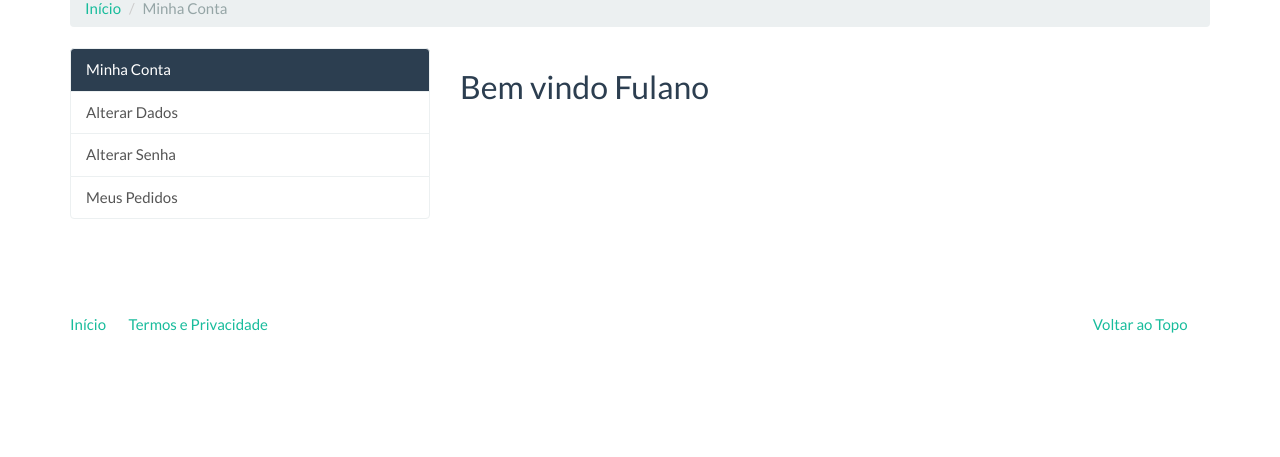
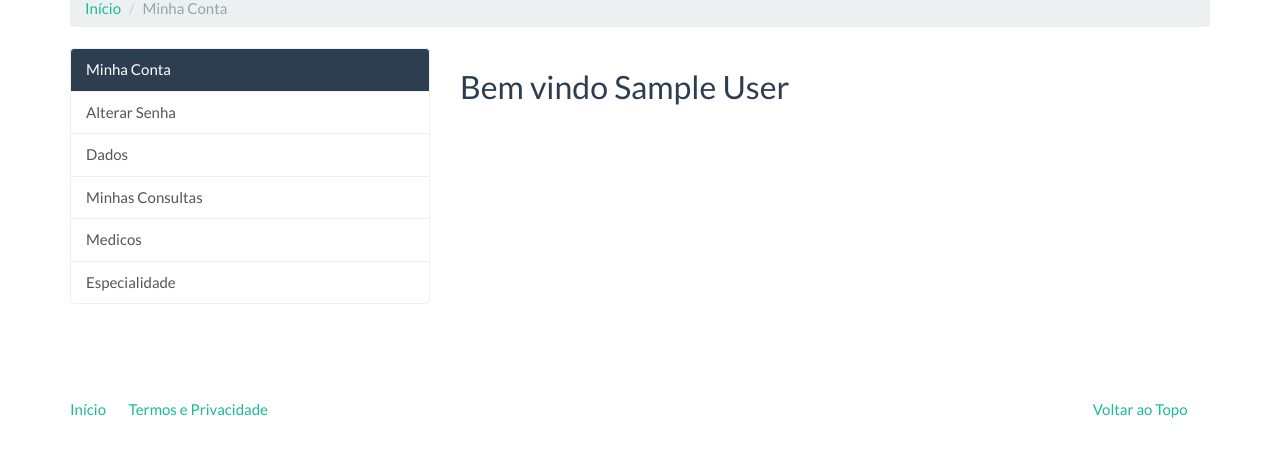
Before and after one commit to Dan-Source/projeto_clinica, a Django app: page /conta/ in a window 1280 px wide. Shown: the part 60-517 px from the top of the page. Run offline with Django 4.2, Linux system fonts and the light colour scheme; the visitor is signed in with stand-in values (Sample User, id 1); some libraries are stand-ins or nearby versions.

Commit message:
Adiciona menus para listar consultas em minha conta

```diff
--- a/accounts/templates/accounts/index.html
+++ b/accounts/templates/accounts/index.html
@@ -13,14 +13,19 @@
             <div class="col-md-4">
                 <div class="list-group">
                   <a href="#" class="list-group-item active">Minha Conta</a>
-                  <a href="{% url 'accounts:update_user'%}" class="list-group-item">Alterar Dados</a>
+                  <!-- <a href="{% url 'accounts:update_user'%}" class="list-group-item">Alterar Meus Dados</a> -->
                   <a href="{% url 'accounts:update_password'%}" class="list-group-item">Alterar Senha</a>
-                  <a href="" class="list-group-item">Meus Pedidos</a>
+                  <a href="{% url 'clientes:cliente_atualizar'%}" class="list-group-item"> Dados </a>
+                  <a href="{% url 'medicos:agenda_lista'%}" class="list-group-item">Minhas Consultas</a>
+                  {% if request.user.is_staff or request.user.is_superuser %}
+                  <a href="{% url 'medicos:medicos_lista'%}" class="list-group-item">Medicos</a>
+                  <a href="{% url 'medicos:especialidade_lista'%}" class="list-group-item">Especialidade</a>
+                  {% endif %}
                 </div>
             </div>
             <div class="col-md-8">
             {% block accounts_container %}
-                <h2>Bem vindo Fulano</h2>
+                <h2>Bem vindo {{ user.name }} </h2>
             {% endblock  %}
 
             </div>
--- a/accounts/views.py
+++ b/accounts/views.py
@@ -7,7 +7,7 @@ from django.core.mail import send_mail, BadHeaderError
 from django.utils.http import urlsafe_base64_encode
 from django.contrib.auth.tokens import default_token_generator
 from django.utils.encoding import force_bytes
-from django.views.generic import CreateView, TemplateView, UpdateView, FormView
+from django.views.generic import CreateView, TemplateView, UpdateView, FormView, DetailView
 from django.contrib.auth.mixins import LoginRequiredMixin
 from django.contrib.auth.forms import PasswordChangeForm, PasswordResetForm
 from django.contrib.auth.views import (
@@ -20,10 +20,13 @@ from .models import User
 from .forms import UserAdminCreationForm
 
 
-class IndexView(LoginRequiredMixin, TemplateView):
-
+class IndexView(LoginRequiredMixin, DetailView):
+    model = User
     template_name = 'accounts/index.html'
     login_url = reverse_lazy('accounts:login')
+
+    def get_object(self):
+        return self.request.user
 
 
 class Login(LoginView):
```
Also changed, not shown: accounts/backends.py (added, +14 -0 lines).
